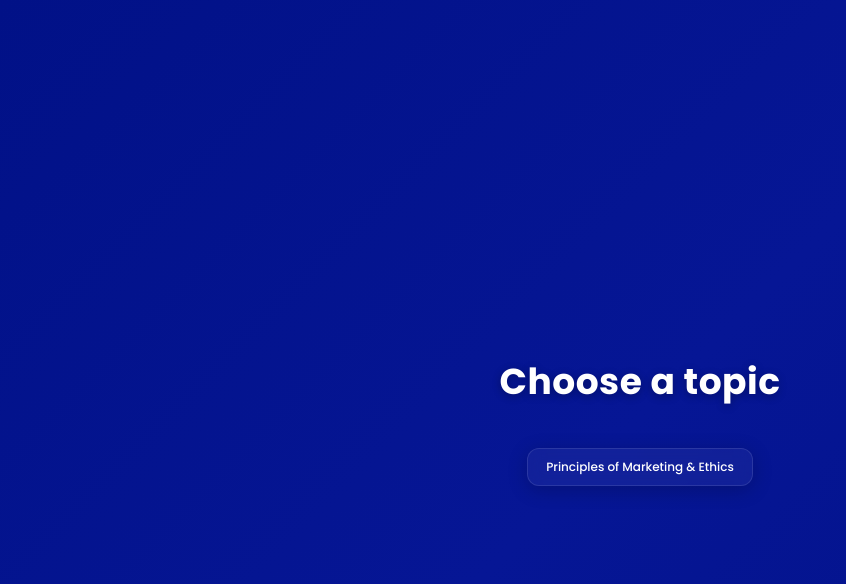
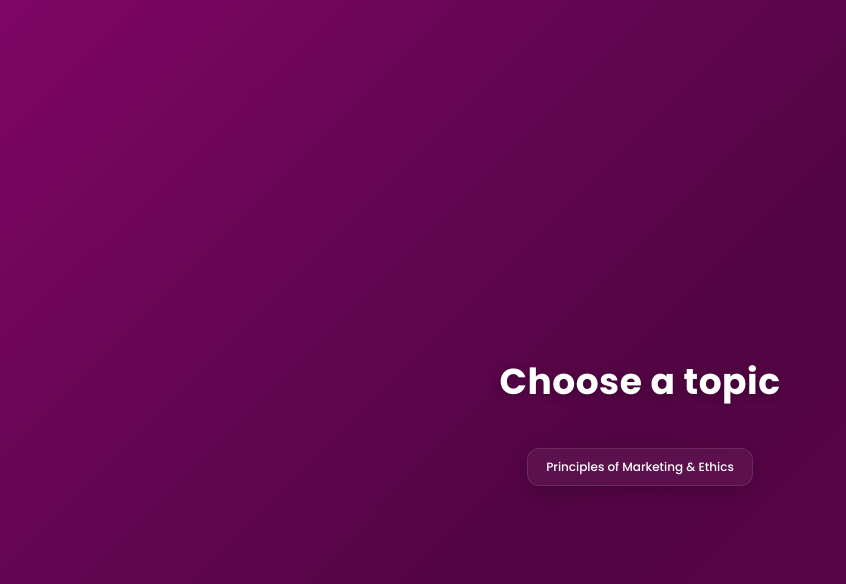
Before and after one commit to osterowsky/innovation-mgt, a React (Vite) app: page / in a window 1280 px wide. Shown: the top 584 px of the page, without its empty margins (0-846 px from the left). Built offline with nearby package versions, Linux system fonts and the light colour scheme.

Commit message:
minor: styling

```diff
--- a/src/index.css
+++ b/src/index.css
@@ -5,7 +5,7 @@
 
   color-scheme: light dark;
   color: rgba(255, 255, 255, 0.87);
-  background: linear-gradient(135deg, #011187, #061695, #011187);
+  background: linear-gradient(135deg, #7e0666, #520543, #62044f);
 
   font-synthesis: none;
   text-rendering: optimizeLegibility;
```
Also changed, not shown: 1 other file (tests, documents, lock files or other folders).
